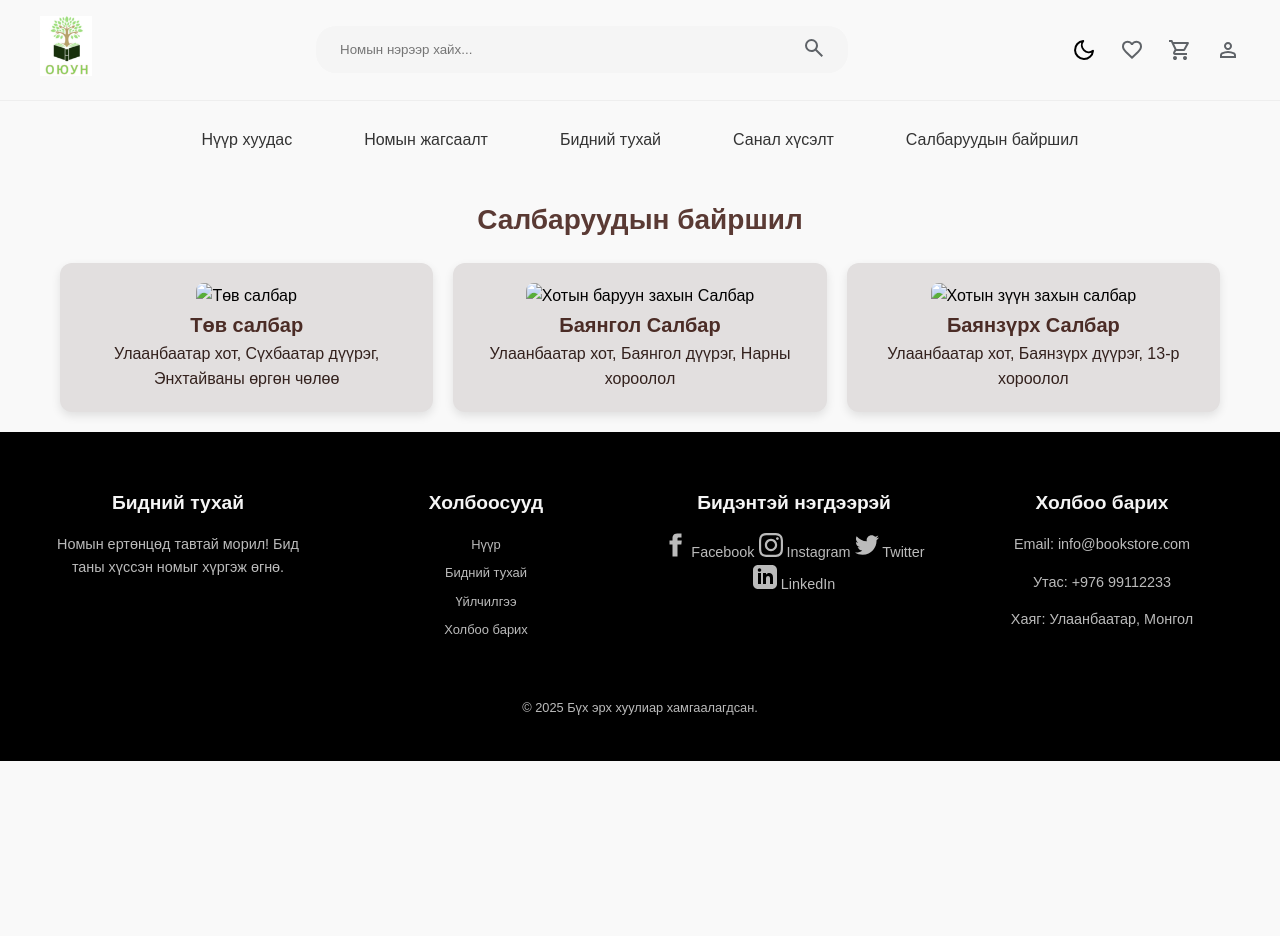
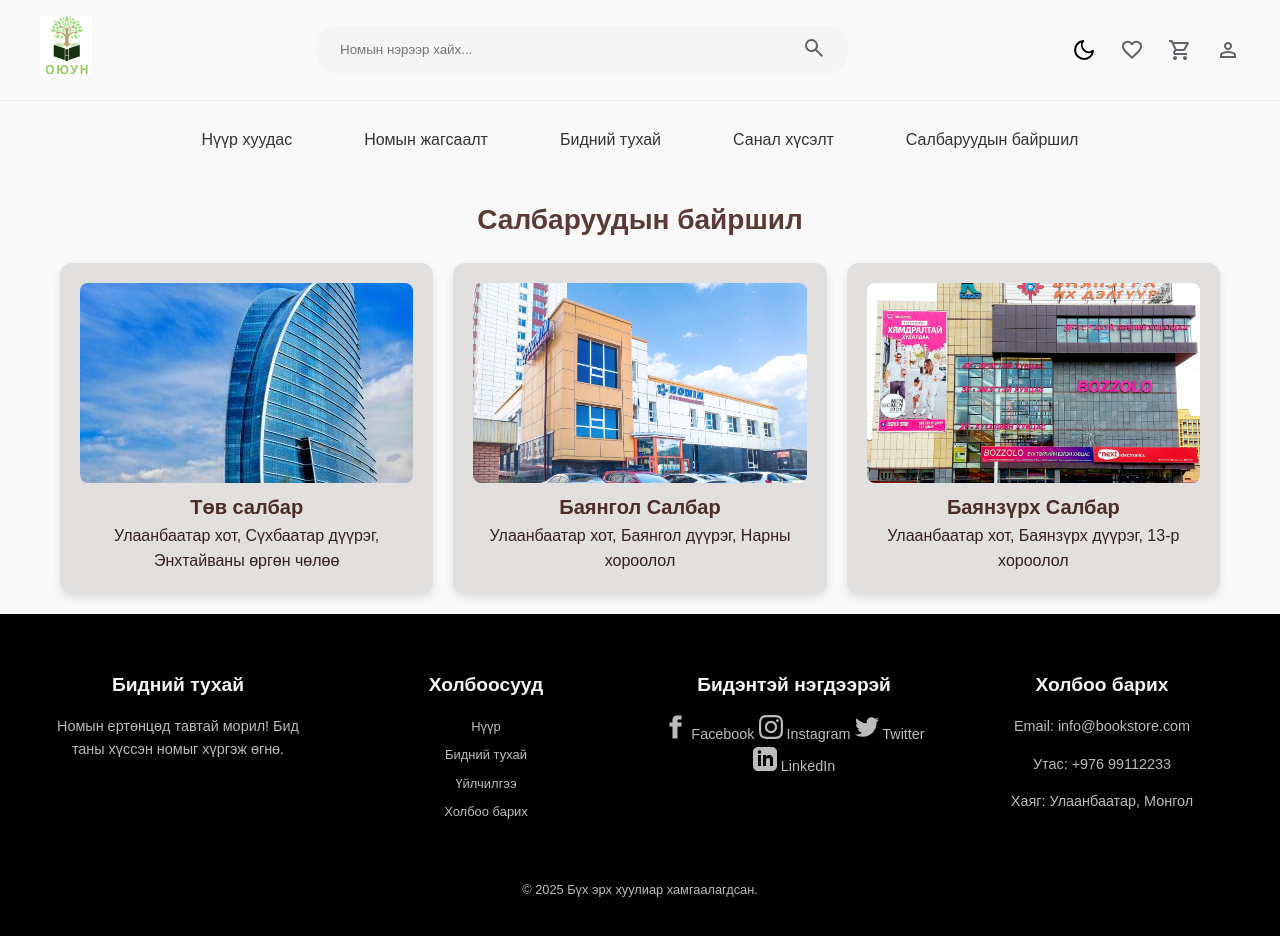
Before and after one commit to Munhjavhlan/bookstore, a website: page locations.html in a window 1280 px wide. Before the commit the page ends 800 px from the top, so only its background shows below. Drawn offline with Linux system fonts and the light colour scheme.

Commit message:
bairshil zurag

```diff
--- a/locations.html
+++ b/locations.html
@@ -66,17 +66,17 @@
         <h2>Салбаруудын байршил</h2>
         <div class="location-grid">
             <div class="location-card">
-                <img src="images/center_branch.jpg" alt="Төв салбар">
+                <img src="images/bairshil1.jpg" alt="Төв салбар - Номын дэлгүүрийн гадна тал">
                 <h3><a href="https://maps.google.com/?q=Ulaanbaatar,Sukhbaatar,Peace+Avenue" target="_blank">Төв салбар</a></h3>
                 <p>Улаанбаатар хот, Сүхбаатар дүүрэг, Энхтайваны өргөн чөлөө</p>
             </div>
             <div class="location-card">
-                <img src="images/west_branch.jpg" alt="Хотын баруун захын Салбар">
+                <img src="images/bairshil2.jpg" alt="Баянгол салбар - Номын дэлгүүрийн гадна тал">
                 <h3><a href="https://maps.google.com/?q=Ulaanbaatar,Bayangol,Narnii+Khoroolol" target="_blank">Баянгол Салбар</a></h3>
                 <p>Улаанбаатар хот, Баянгол дүүрэг, Нарны хороолол</p>
             </div>
             <div class="location-card">
-                <img src="images/east_branch.jpg" alt="Хотын зүүн захын салбар">
+                <img src="images/bairshil3.jpg" alt="Баянзүрх салбар - Номын дэлгүүрийн гадна тал">
                 <h3><a href="https://maps.google.com/?q=Ulaanbaatar,Bayanzurkh,13th+District" target="_blank">Баянзүрх Салбар</a></h3>
                 <p>Улаанбаатар хот, Баянзүрх дүүрэг, 13-р хороолол</p>
             </div>
```
Also changed, not shown: images/bairshil1.jpg (added), images/bairshil2.jpg (added), images/bairshil3.jpg (added).
